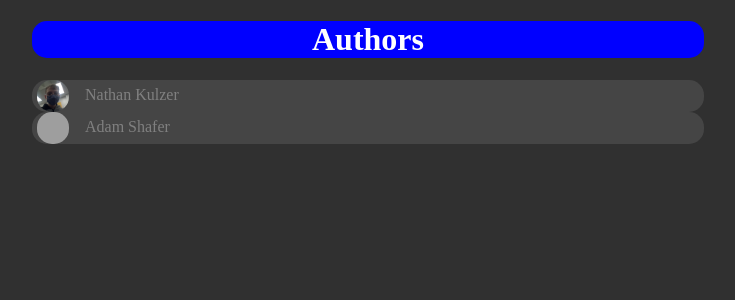
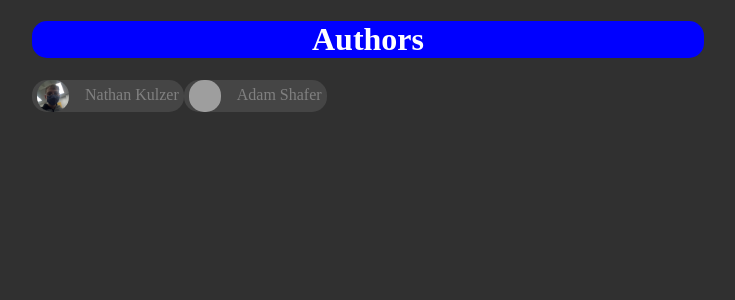
Before and after one commit to PoolloverNathan/grace-cooking, a Jekyll site: the page built from authors.md, in a window 1280 px wide. Shown: the top 300 px of the page, without its empty margins (272-1007 px from the left). Built offline with Jekyll 4.4.1, drawn with Linux system fonts in a browser that asks for light colours; grey boxes are pictures that could not be loaded.

Commit message:
Wrap in flexbox

```diff
--- a/authors.md
+++ b/authors.md
@@ -2,8 +2,10 @@
 title: Authors
 published: true
 ---
+<div class=flex>
 {%- for author in site.data.authors -%}
 {%- assign authorname = author[0] -%}
 {%- capture attrs -%}style="background-color: {{site.card_color}};"{%- endcapture -%}
 {%- include author.html name=authorname classes="rounded" attributes=attrs -%}
 {%- endfor -%}
+</div>
```
